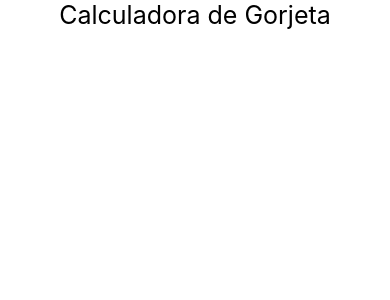
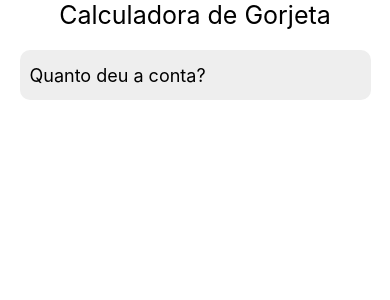
Before and after one commit to jezsaraujo/CalcGorjeta, a React Native app: screen / in a window 390 px wide. Shown: the top 300 px of the page. Built offline with nearby package versions, Linux system fonts and the light colour scheme.

Commit message:
colocando area do valor a gorjeta

```diff
--- a/App.js
+++ b/App.js
@@ -9,12 +9,27 @@ align-items:center;
 
 const HeaderText = styled.Text`
   font-size:25px;
-`
+`;
+
+const Input = styled.TextInput`
+  width:90%;
+  height:50px;
+  font-size:18px;
+  background-color: #eee;
+  margin-top:20px;
+  border-radius:10px;
+  padding:10px;
+`;
 //arrow function
 export default()=> {
   return(
     <Page>
         <HeaderText>Calculadora de Gorjeta</HeaderText>
+        <Input
+        placeholder= "Quanto deu a conta?"
+        placeholderTextColor="#000"
+        keyboardType="numeric"
+        />
     </Page>
   );
 }
```
